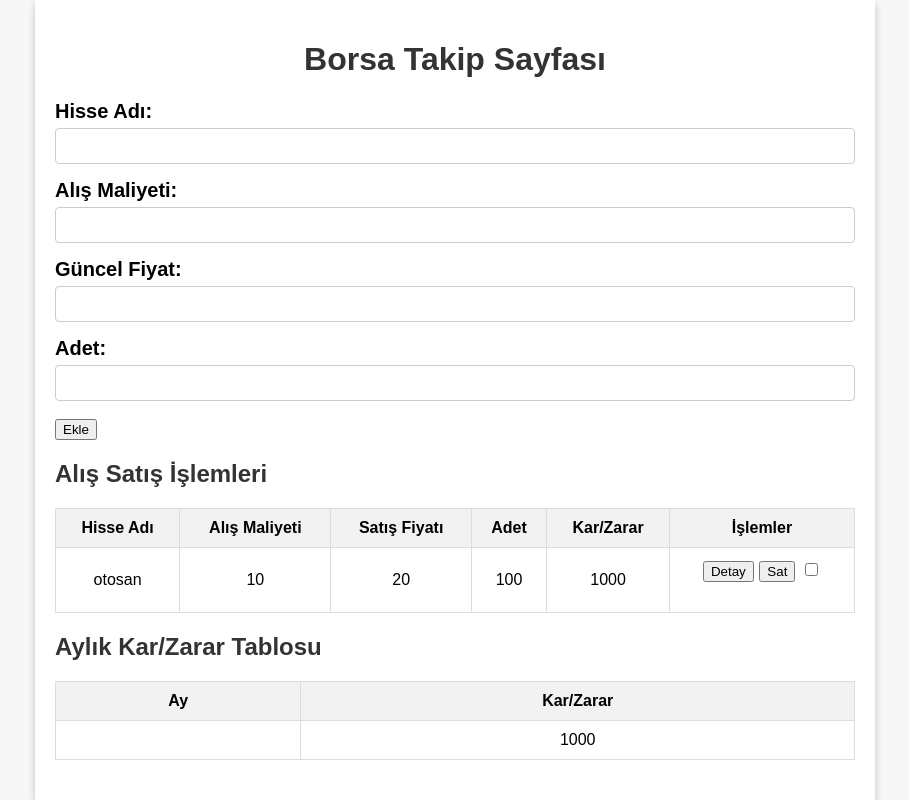
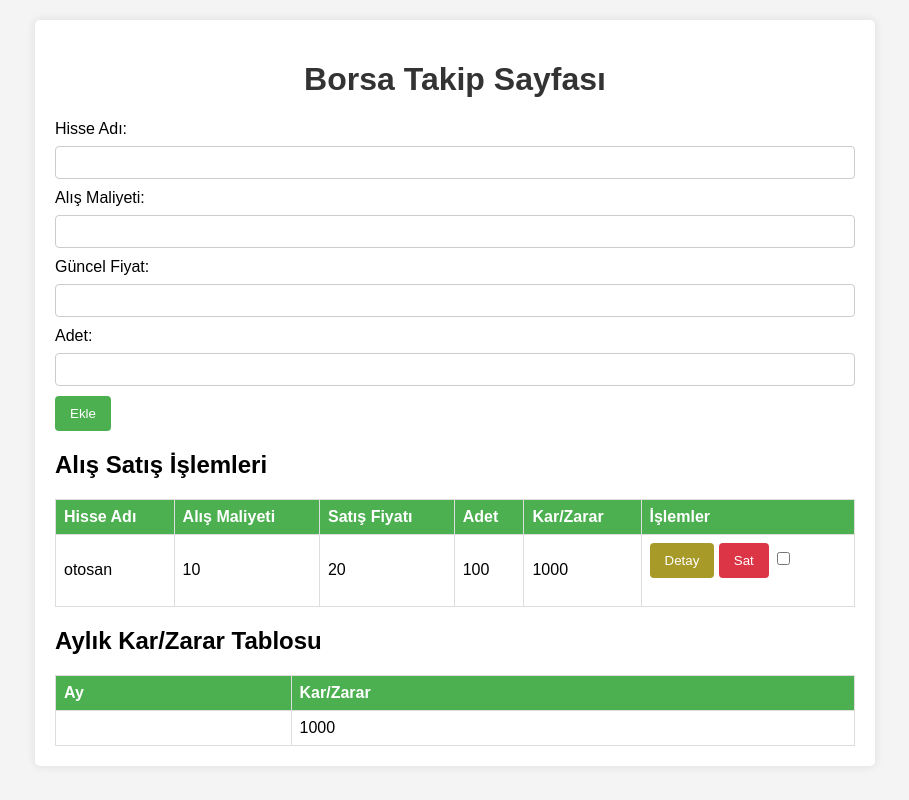
Before and after one commit to yigitkoruk/borsa_takip, a PHP site: page / in a window 1280 px wide. Shown: the whole page, without its empty margins (185-1094 px from the left). Run offline with PHP 8.4, Linux system fonts and the light colour scheme; data comes from the database, SQL or seed files in the repository.

Commit message:
Güncelleme

```diff
--- a/Borsa Takip/views/style/style.css
+++ b/Borsa Takip/views/style/style.css
@@ -1,110 +1,81 @@
 body {
-    font-family: Arial, sans-serif;
-    background-color: #f7f7f7;
+    font-family: 'Arial', sans-serif;
+    background-color: #f4f4f4;
     margin: 0;
     padding: 0;
 }
 
-h1,
-h2 {
+.container {
+    max-width: 800px;
+    margin: 20px auto;
+    background-color: #fff;
+    padding: 20px;
+    border-radius: 5px;
+    box-shadow: 0 0 10px rgba(0, 0, 0, 0.1);
+}
+
+h1 {
     color: #333;
+    text-align: center;
 }
 
 form {
     margin-bottom: 20px;
-    font-size: 20px;
-    font-weight: bold;
 }
 
-table {
-    width: 100%;
-    border-collapse: collapse;
-    margin-bottom: 20px;
-    background-color: #fff;
-}
-
-table,
-th,
-td {
-    border: 1px solid #ddd;
-    padding: 10px;
-    text-align: center;
-}
-
-th {
-    background-color: #f2f2f2;
-}
-
-button {
-    background-color: #4caf50;
-    color: #fff;
-    border: none;
-    padding: 10px 20px;
-    cursor: pointer;
-    transition: background-color 0.3s;
-}
-
-button:hover {
-    background-color: #45a049;
+label {
+    display: block;
+    margin-bottom: 8px;
 }
 
 input[type="text"],
 input[type="number"] {
     width: 100%;
     padding: 8px;
-    margin: 5px 0 15px 0;
+    margin-bottom: 10px;
     box-sizing: border-box;
     border: 1px solid #ccc;
     border-radius: 4px;
-    font-size: 16px;
 }
 
-input[type="text"]:focus,
-input[type="number"]:focus {
-    outline: none;
-    border-color: #4caf50;
+input[type="submit"] {
+    background-color: #4caf50;
+    color: #fff;
+    padding: 10px 15px;
+    border: none;
+    border-radius: 4px;
+    cursor: pointer;
 }
 
-.container {
-    max-width: 800px;
-    margin: 0 auto;
-    padding: 20px;
-    background-color: #fff;
-    box-shadow: 0 4px 8px 0 rgba(0, 0, 0, 0.2);
+table {
+    width: 100%;
+    border-collapse: collapse;
+    margin-top: 20px;
 }
 
-.modal {
-    display: none;
-    position: fixed;
-    z-index: 1;
-    left: 0;
-    top: 0;
-    width: 100%;
-    height: 100%;
-    overflow: auto;
-    background-color: rgb(0, 0, 0);
-    background-color: rgba(0, 0, 0, 0.4);
-    padding-top: 60px;
+th, td {
+    border: 1px solid #ddd;
+    padding: 8px;
+    text-align: left;
 }
 
-.modal-content {
-    background-color: #fefefe;
-    margin: 5% auto;
-    padding: 20px;
-    border: 1px solid #888;
-    width: 50%;
+th {
+    background-color: #4caf50;
+    color: white;
 }
 
-.close {
-    color: #aaa;
-    float: right;
-    font-size: 28px;
-    font-weight: bold;
+tbody tr:hover {
+    background-color: #f5f5f5;
 }
 
-.close:hover,
-.close:focus {
-    color: black;
-    text-decoration: none;
-    cursor: pointer;
+#aylikKarZararTablosu {
+    margin-top: 20px;
 }
+
+input[type="submit"][name="detay"] {
+    background-color: rgb(167, 154, 40);
+}
+
+input[type="submit"][name="sat"] {
+    background-color: #dc3545;
+}
```
